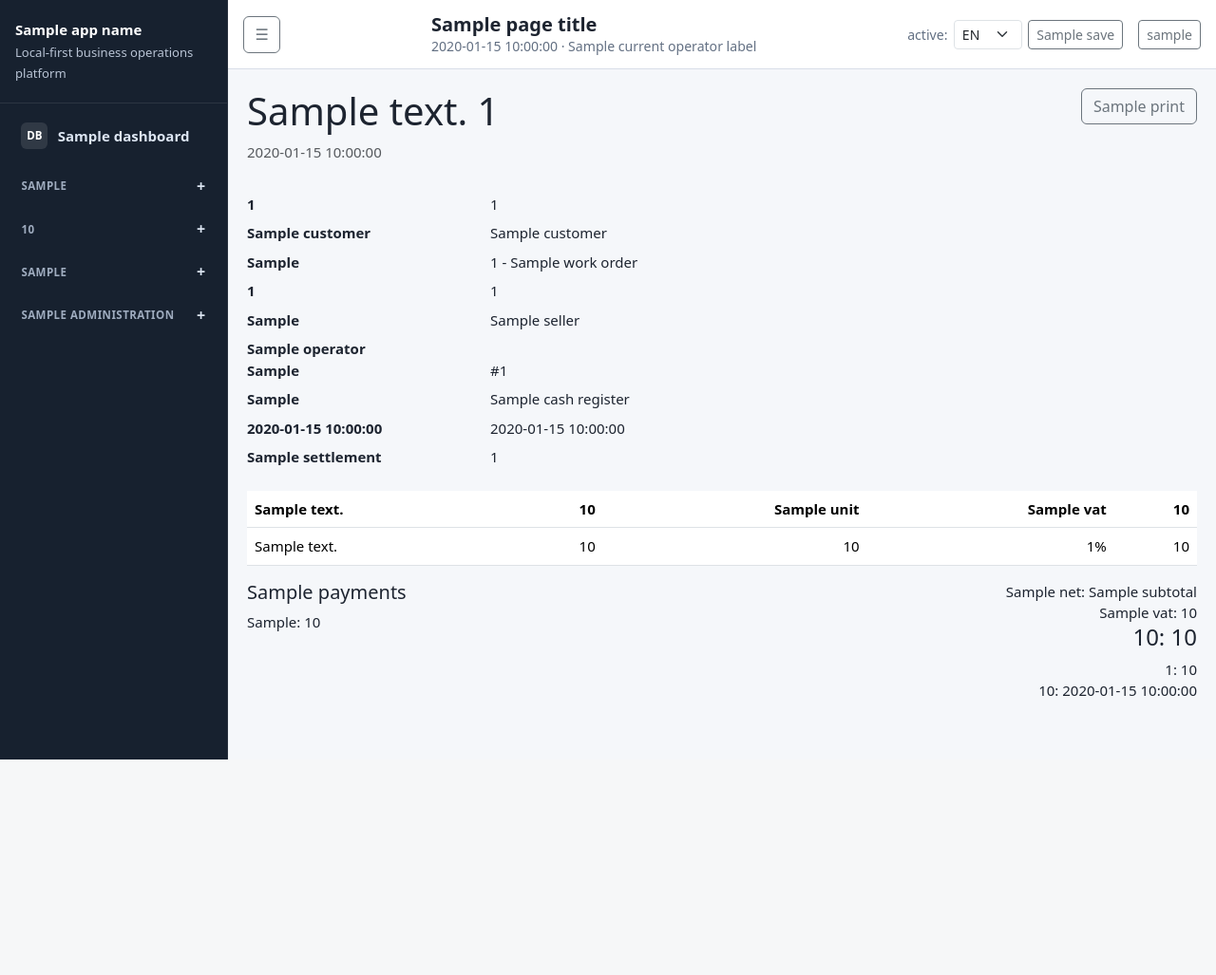
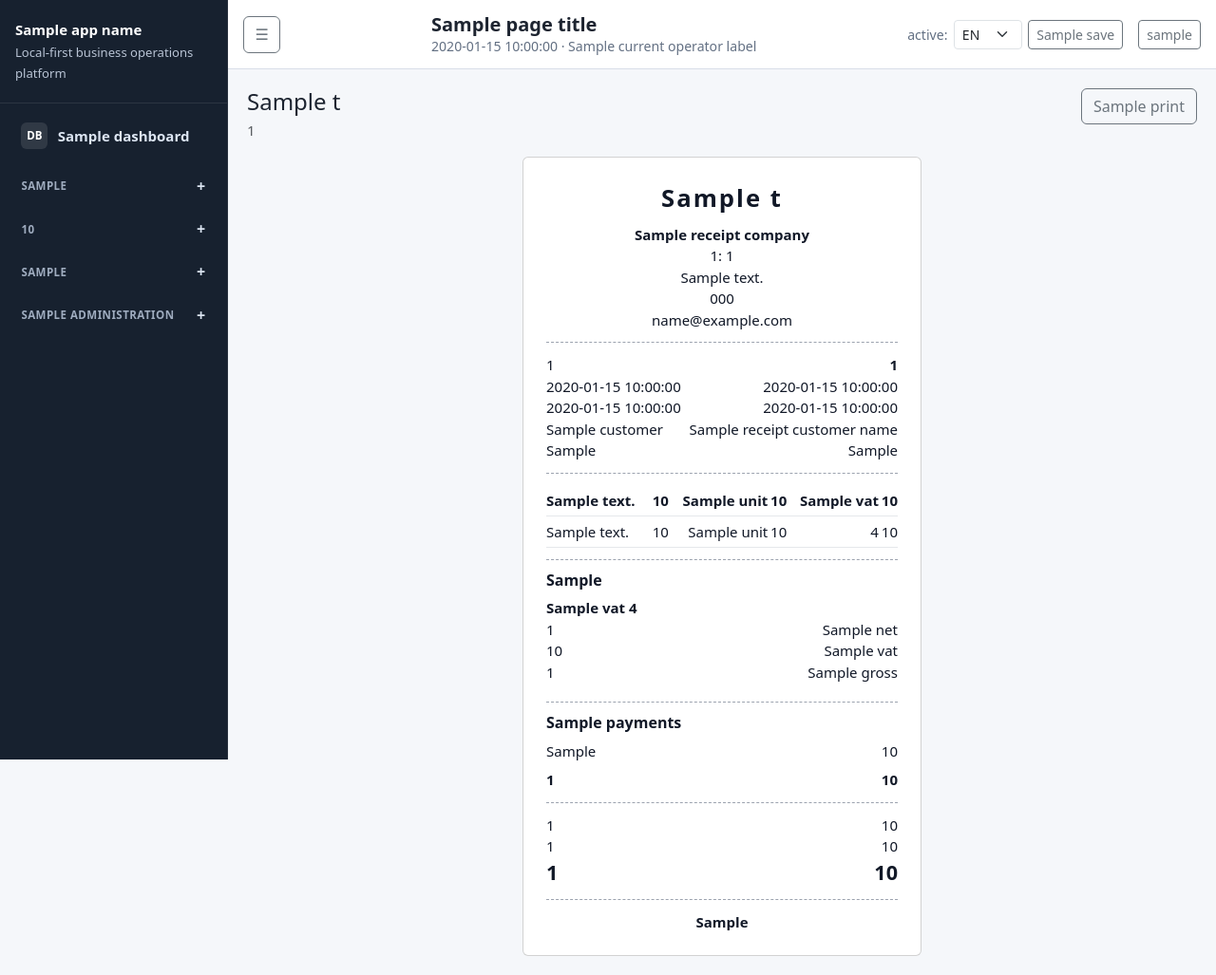
Before and after one commit to denzo69/-Local-First-Operations-Tracker-Commercial, a Python web app: template app/templates/sales/receipt.html in a window 1280 px wide. Shown: the whole page at 95% size. Before the commit the page ends 800 px from the top, so only its background shows below. Run offline with Jinja, Linux system fonts and the light colour scheme; the template is opened without the code that fills it: most values are stand-ins (such as "Sample title", 1, 10 or a date in 2020); some libraries are stand-ins or nearby versions.

Commit message:
Improve customer cash receipt layout and VAT details

```diff
--- a/app/templates/sales/receipt.html
+++ b/app/templates/sales/receipt.html
@@ -1,52 +1,166 @@
 {% extends "base.html" %}
 {% block content %}
-<div class="receipt-page">
-    <div class="d-flex justify-content-between align-items-start mb-3">
+<style>
+@media print {
+    .app-sidebar,
+    .app-topbar,
+    .no-print {
+        display: none !important;
+    }
+    .app-shell {
+        margin: 0 !important;
+    }
+    .app-main {
+        padding: 0 !important;
+        background: #fff !important;
+    }
+    .customer-receipt {
+        width: 72mm;
+        max-width: none;
+        border: 0 !important;
+        box-shadow: none !important;
+        padding: 0 !important;
+        margin: 0 auto !important;
+    }
+}
+.customer-receipt {
+    max-width: 420px;
+    margin: 0 auto;
+    background: #fff;
+    color: #111827;
+}
+.receipt-title {
+    font-size: 1.6rem;
+    letter-spacing: .08em;
+    font-weight: 800;
+    text-align: center;
+}
+.receipt-section {
+    border-top: 1px dashed #9ca3af;
+    padding-top: .75rem;
+    margin-top: .75rem;
+}
+.receipt-row {
+    display: flex;
+    justify-content: space-between;
+    gap: 1rem;
+}
+.receipt-row span:last-child {
+    text-align: right;
+}
+.receipt-table {
+    width: 100%;
+    border-collapse: collapse;
+}
+.receipt-table th,
+.receipt-table td {
+    padding: .3rem 0;
+    border-bottom: 1px solid #e5e7eb;
+    vertical-align: top;
+}
+.receipt-table th:not(:first-child),
+.receipt-table td:not(:first-child) {
+    text-align: right;
+}
+.receipt-total {
+    font-size: 1.35rem;
+    font-weight: 800;
+}
+</style>
+
+<div class="no-print d-flex justify-content-between align-items-start mb-3">
     <div>
-            <h1>{{ t.sale_summary }} {{ sale.document_number or sale.id }}</h1>
-            <p class="text-muted">{{ sale.sold_at }}</p>
+        <h1 class="h4 mb-1">{{ t.customer_receipt_title }}</h1>
+        <p class="text-muted mb-0">{{ sale.document_number }}</p>
     </div>
-        <button class="btn btn-outline-secondary d-print-none" onclick="window.print()">{{ t.print }}</button>
+    <button class="btn btn-outline-secondary" onclick="window.print()">{{ t.print }}</button>
 </div>
-    {% if sale.settlement_status in ["awaiting_invoice", "partially_paid_awaiting_invoice"] %}
-    <div class="alert alert-warning">{{ t.awaiting_invoice_summary_notice }}</div>
+
+<article class="customer-receipt card p-3 p-md-4">
+    <header class="text-center">
+        <div class="receipt-title">{{ t.customer_receipt_heading }}</div>
+        {% if receipt_company.name %}<div class="fw-semibold mt-2">{{ receipt_company.name }}</div>{% endif %}
+        {% if receipt_company.business_id %}<div>{{ t.business_id }}: {{ receipt_company.business_id }}</div>{% endif %}
+        {% if receipt_company.address %}<div>{{ receipt_company.address }}</div>{% endif %}
+        {% if receipt_company.phone %}<div>{{ receipt_company.phone }}</div>{% endif %}
+        {% if receipt_company.email %}<div>{{ receipt_company.email }}</div>{% endif %}
+    </header>
+
+    <section class="receipt-section">
+        <div class="receipt-row"><span>{{ t.sale_document_number }}</span><strong>{{ sale.document_number }}</strong></div>
+        <div class="receipt-row"><span>{{ t.receipt_date }}</span><span>{{ receipt_date }}</span></div>
+        <div class="receipt-row"><span>{{ t.transaction_time }}</span><span>{{ receipt_datetime }}</span></div>
+        {% if receipt_customer_name %}
+        <div class="receipt-row"><span>{{ t.customer }}</span><span>{{ receipt_customer_name }}</span></div>
         {% endif %}
-    <dl class="row">
-        <dt class="col-sm-3">{{ t.sale_document_number }}</dt><dd class="col-sm-9">{{ sale.document_number or "-" }}</dd>
-        <dt class="col-sm-3">{{ t.customer }}</dt><dd class="col-sm-9">{{ sale.customer.name if sale.customer else (sale.customer_name_snapshot or (sale.work_order.customer.name if sale.work_order and sale.work_order.customer else "-")) }}</dd>
-        <dt class="col-sm-3">{{ t.source_work_order }}</dt><dd class="col-sm-9">{% if sale.work_order %}{{ sale.work_order.receipt_number or sale.work_order.job_number or sale.work_order.id }} - {{ sale.work_order.title }}{% else %}-{% endif %}</dd>
-        {% if sale.external_invoice_number %}<dt class="col-sm-3">{{ t.external_invoice_number }}</dt><dd class="col-sm-9">{{ sale.external_invoice_number }}</dd>{% endif %}
-        <dt class="col-sm-3">{{ t.credited_seller }}</dt><dd class="col-sm-9">{{ (sale.sold_by or sale.seller).name if (sale.sold_by or sale.seller) else t.not_specified }}</dd>
-        <dt class="col-sm-3">{{ t.operator }}</dt><dd class="col-sm-9">{{ sale.created_by.name if sale.created_by else "-" }}</dd>
-        {% if sale.shift %}<dt class="col-sm-3">{{ t.cashier_shift }}</dt><dd class="col-sm-9">#{{ sale.shift_id }}</dd>{% endif %}
-        {% if sale.cash_register %}<dt class="col-sm-3">{{ t.cash_register }}</dt><dd class="col-sm-9">{{ sale.cash_register.name }}</dd>{% endif %}
-        <dt class="col-sm-3">{{ t.business_date }}</dt><dd class="col-sm-9">{{ sale.business_date or (sale.shift.business_date if sale.shift else sale.sold_at.date()) }}</dd>
-        <dt class="col-sm-3">{{ t.settlement }}</dt><dd class="col-sm-9">{{ t[sale.settlement_status] }}</dd>
-    </dl>
-    <table class="table">
-        <thead><tr><th>{{ t.description }}</th><th class="text-end">{{ t.quantity }}</th><th class="text-end">{{ t.unit }}</th><th class="text-end">{{ t.vat }}</th><th class="text-end">{{ t.total }}</th></tr></thead>
+        {% if receipt_source_work_order %}
+        <div class="receipt-row"><span>{{ t.source_work_order }}</span><span>{{ receipt_source_work_order }}</span></div>
+        {% endif %}
+    </section>
+
+    <section class="receipt-section">
+        <table class="receipt-table">
+            <thead>
+                <tr>
+                    <th>{{ t.description }}</th>
+                    <th>{{ t.quantity }}</th>
+                    <th>{{ t.unit }}</th>
+                    <th>{{ t.unit_price_inc_vat }}</th>
+                    <th>{{ t.vat }}</th>
+                    <th>{{ t.total }}</th>
+                </tr>
+            </thead>
             <tbody>
-        {% for line in sale.lines %}
-        <tr><td>{{ line.description_snapshot }}</td><td class="text-end">{{ line.quantity }}</td><td class="text-end">{{ line.unit_price }}</td><td class="text-end">{{ line.vat_percent }}%</td><td class="text-end">{{ line.line_total }}</td></tr>
+                {% for line in receipt_lines %}
+                <tr>
+                    <td>{{ line.description }}</td>
+                    <td>{{ line.quantity }}</td>
+                    <td>{{ line.unit }}</td>
+                    <td>{{ line.unit_price }}</td>
+                    <td>{{ line.vat_rate }}</td>
+                    <td>{{ line.line_total }}</td>
+                </tr>
                 {% endfor %}
             </tbody>
         </table>
-    <div class="row">
-        <div class="col-md-6">
-            <h2 class="h5">{{ t.payments }}</h2>
-            {% for payment in sale.payments %}
-            <div>{{ t[payment.payment_method] }}: {{ payment.amount }}</div>
+    </section>
+
+    <section class="receipt-section">
+        <h2 class="h6 fw-bold">{{ t.vat_breakdown }}</h2>
+        {% for row in receipt_vat_breakdown %}
+        <div class="mb-2">
+            <div class="fw-semibold">{{ t.vat }} {{ row.rate }}</div>
+            <div class="receipt-row"><span>{{ t.total_ex_vat }}</span><span>{{ row.net }}</span></div>
+            <div class="receipt-row"><span>{{ t.vat_amount }}</span><span>{{ row.vat }}</span></div>
+            <div class="receipt-row"><span>{{ t.total_inc_vat }}</span><span>{{ row.gross }}</span></div>
+        </div>
+        {% endfor %}
+    </section>
+
+    <section class="receipt-section">
+        <h2 class="h6 fw-bold">{{ t.payments }}</h2>
+        {% for payment in receipt_payments %}
+        <div class="receipt-row"><span>{{ t[payment.method] }}</span><span>{{ payment.amount }}</span></div>
         {% else %}
-            <div class="text-muted">{{ t.no_payments }}</div>
+        <div>{{ t.no_payments }}</div>
         {% endfor %}
-        </div>
-        <div class="col-md-6 text-md-end">
-            <div>{{ t.net }}: {{ sale.subtotal }}</div>
-            <div>{{ t.vat }}: {{ sale.vat_total }}</div>
-            <div class="h4">{{ t.total }}: {{ sale.total }}</div>
-            <div>{{ t.paid }}: {{ paid_amount }}</div>
-            <div>{{ t.remaining_balance }}: {{ balance_due }}</div>
-        </div>
-    </div>
-</div>
+        <div class="receipt-row fw-semibold mt-2"><span>{{ t.total_paid }}</span><span>{{ receipt_paid_total }}</span></div>
+        {% if receipt_balance_due_raw > 0 %}
+        <div class="receipt-row"><span>{{ t.remaining_balance }}</span><span>{{ receipt_balance_due }}</span></div>
+        {% endif %}
+        {% if receipt_change_due_raw > 0 %}
+        <div class="receipt-row"><span>{{ t.change_due }}</span><span>{{ receipt_change_due }}</span></div>
+        {% endif %}
+    </section>
+
+    <section class="receipt-section">
+        <div class="receipt-row"><span>{{ t.total_ex_vat }}</span><span>{{ receipt_total_ex_vat }}</span></div>
+        <div class="receipt-row"><span>{{ t.total_vat }}</span><span>{{ receipt_total_vat }}</span></div>
+        <div class="receipt-row receipt-total"><span>{{ t.total_inc_vat }}</span><span>{{ receipt_total_inc_vat }}</span></div>
+    </section>
+
+    <footer class="receipt-section text-center fw-semibold">
+        {{ t.receipt_thank_you }}
+    </footer>
+</article>
 {% endblock %}
```
Also changed, not shown: app/routes/sales.py (+117 -0 lines), app/services/i18n_service.py (+26 -0 lines), tests/test_unified_sales_flow.py (+118 -1 lines). Lines whose indentation alone changed are shown as unchanged.
